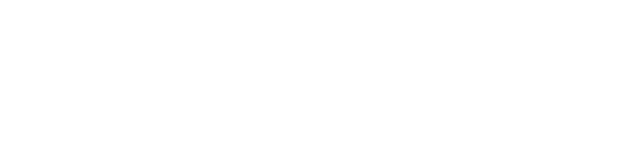
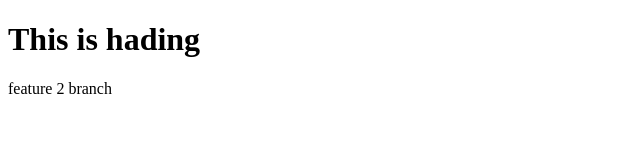
Before and after one commit to ashish-24i/second_repo, a plain HTML site: page index.html in a window 1280 px wide. Shown: the whole page, without its empty margins (0-640 px from the left). Drawn offline with Linux system fonts and the light colour scheme.

Commit message:
added something in feature2

```diff
--- a/index.html
+++ b/index.html
@@ -7,6 +7,7 @@
     <title>Document</title>
 </head>
 <body>
-
+      <h1>This is hading</h1>
+      <p>feature 2 branch  </p>
 </body>
 </html>
```
